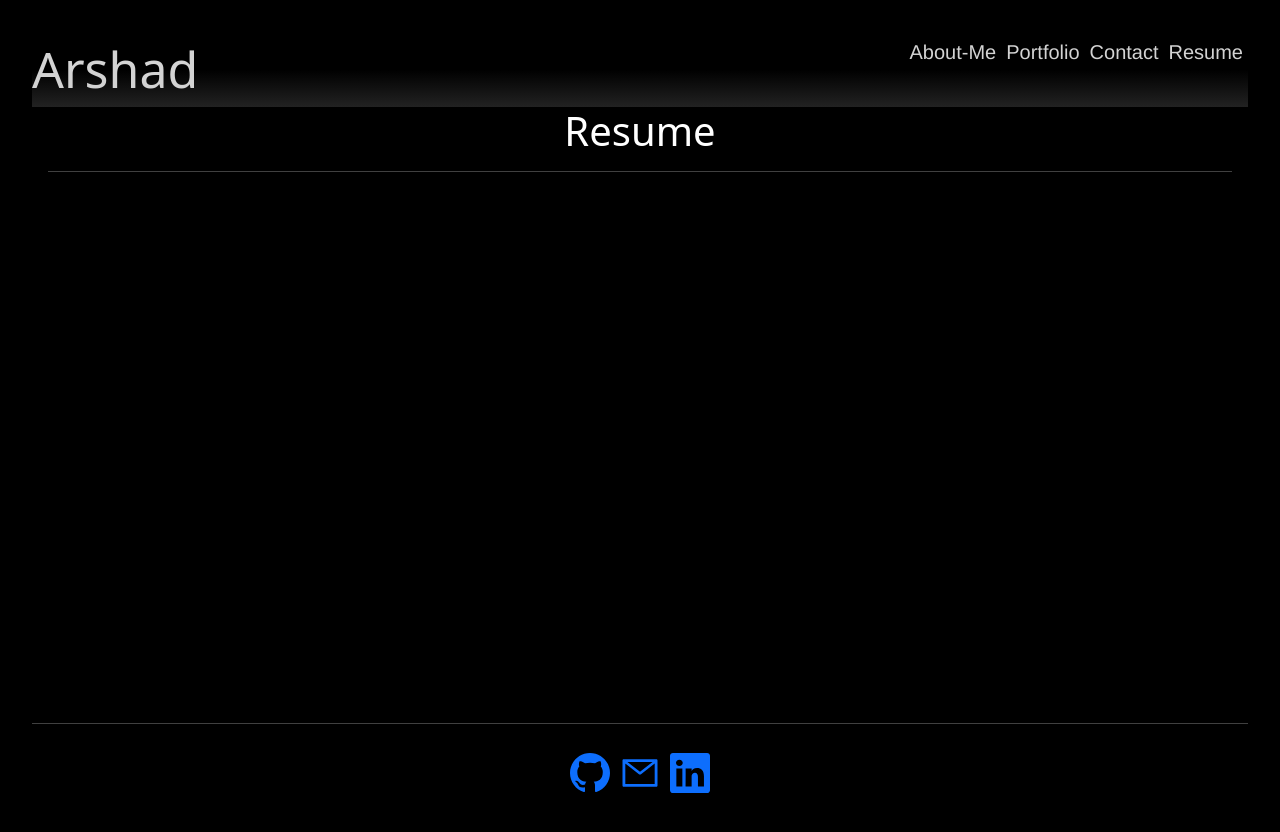
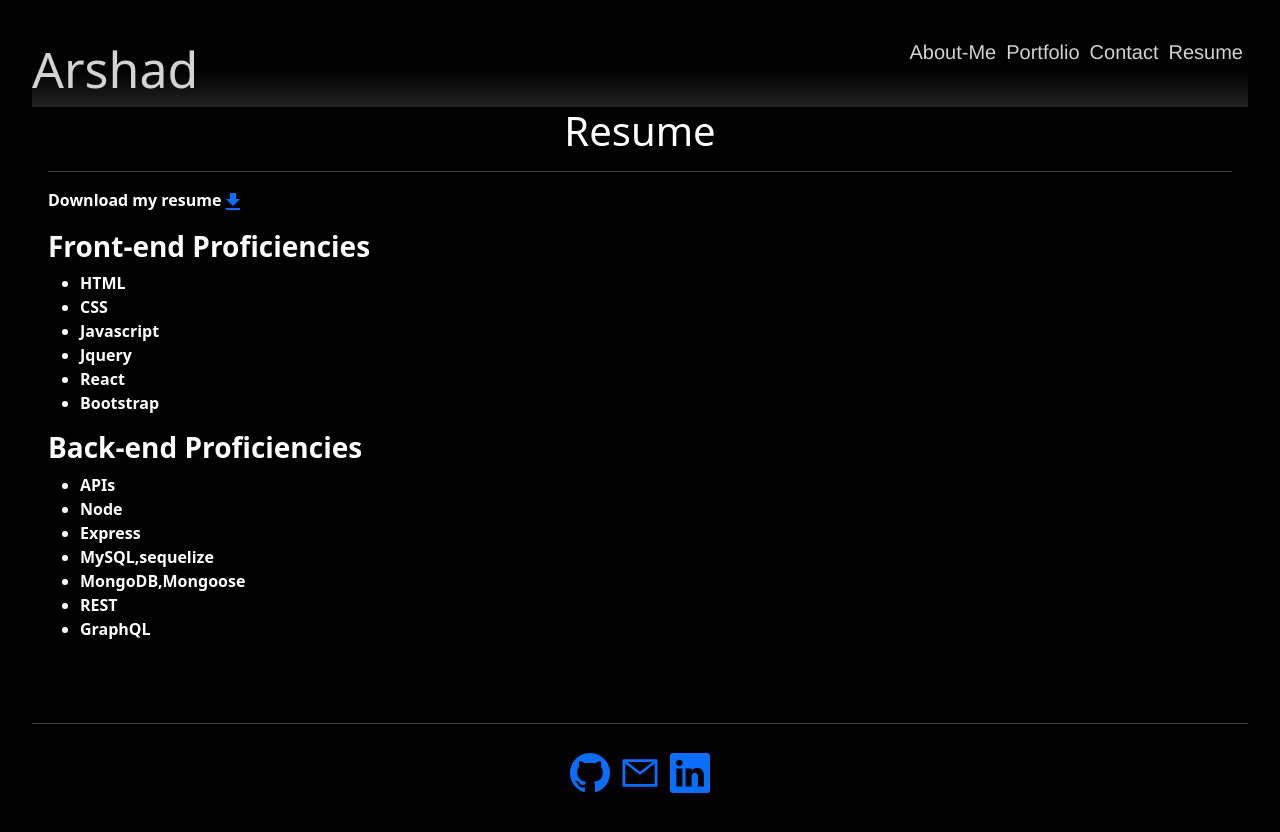
Before and after one commit to moarshad100/fallOut_portfolio, a React (Vite) app in the folder vite-project/: page /resume in a window 1280 px wide. Shown: the top 832 px of the page. Built offline with nearby package versions, Linux system fonts and the light colour scheme.

Commit message:
added resume

```diff
--- a/vite-project/src/App.css
+++ b/vite-project/src/App.css
@@ -10,6 +10,27 @@
 .mx-3{
   min-height: 600px;
 }
+.resume{
+
+  float: left;
+  display: flex;
+  flex-direction: column;
+  align-items: flex-start;
+}
+
+.resume h3{
+  font-weight: bold;
+}
+
+.resume ul{
+  font-weight: bold;
+  display: flex;
+  flex-direction: column;
+  align-items: flex-start;
+
+}
+
+
 button{
     -webkit-appearance: button;
     -webkit-writing-mode: horizontal-tb !important;
@@ -33,6 +54,11 @@ button{
     border-style: solid;
     border-color: rgb(216, 216, 216) rgb(209, 209, 209) rgb(186, 186, 186);
     border-image: initial;
+
+}
+
+#message{
+  /* line-height: 2em; */
 
 }
 
--- a/vite-project/src/components/Project.jsx
+++ b/vite-project/src/components/Project.jsx
@@ -1,4 +1,3 @@
-import { Icon, colors } from "@mui/material";
 import Box from "@mui/material/Box";
 import Container from "@mui/material/Container";
 import GitHubIcon from "@mui/icons-material/GitHub";
--- a/vite-project/src/pages/ContactPage.jsx
+++ b/vite-project/src/pages/ContactPage.jsx
@@ -1,29 +1,25 @@
 // const validEmail = new RegExp('^[a-zA-Z0-9._:$!%-]+@[a-zA-Z0-9.-]+.[a-zA-Z]$');
-import Button from '@mui/material/Button'
 
-const linkStyle = {alignItems: "left", justifyContent: "left"};
+const linkStyle = { alignItems: "left", justifyContent: "left" };
 
-function sayHello()
-{
-    alert('You clicked me!');
-
+function sayHello() {
+  alert("You clicked me!");
 }
 
-function Contact(){
-    return(
+function Contact() {
+  return (
     <section style={linkStyle}>
       <h1>Contact</h1>
       <hr />
-        <textarea name="name" id="name" cols="30" rows="1" placeholder="Name"></textarea>
+      <input type="text" name="name" id="name" placeholder="name" />
       <br />
-        <textarea name="email" id="email" cols="30" rows="1" placeholder="Email"></textarea>
+      <input type="email" name="email" id="email" placeholder="email" />
       <br />
-        <textarea name="message" id="message" cols="30" rows="10" placeholder="Message"></textarea>
+      <input type="text" name="message" id="message" placeholder="Message" />
       <br />
       <button onClick={sayHello}>Submit</button>
     </section>
-    )
-
+  );
 }
 
 export default Contact;
--- a/vite-project/src/pages/ResumePage.jsx
+++ b/vite-project/src/pages/ResumePage.jsx
@@ -1,8 +1,44 @@
+import DownloadIcon from "@mui/icons-material/Download";
+import myResume from "../assets/myresume.pdf";
+
 function Resume() {
   return (
     <>
       <h1>Resume</h1>
       <hr />
+      <div>
+        <p style={{ display: "flex", fontWeight: "Bold" }}>
+          Download my resume
+          <a href={myResume} download="My_Resume.pdf">
+            <DownloadIcon />
+          </a>
+        </p>
+      </div>
+      <section className="resume">
+        <section>
+          <h3>Front-end Proficiencies</h3>
+          <ul>
+            <li>HTML</li>
+            <li>CSS</li>
+            <li>Javascript</li>
+            <li>Jquery</li>
+            <li>React</li>
+            <li>Bootstrap</li>
+          </ul>
+        </section>
+        <section>
+          <h3>Back-end Proficiencies</h3>
+          <ul>
+            <li>APIs</li>
+            <li>Node</li>
+            <li>Express</li>
+            <li>MySQL,sequelize</li>
+            <li>MongoDB,Mongoose</li>
+            <li>REST</li>
+            <li>GraphQL</li>
+          </ul>
+        </section>
+      </section>
     </>
   );
 }
```
Also changed, not shown: 1 other file (tests, documents, lock files or other folders). Lines whose indentation alone changed are shown as unchanged.
